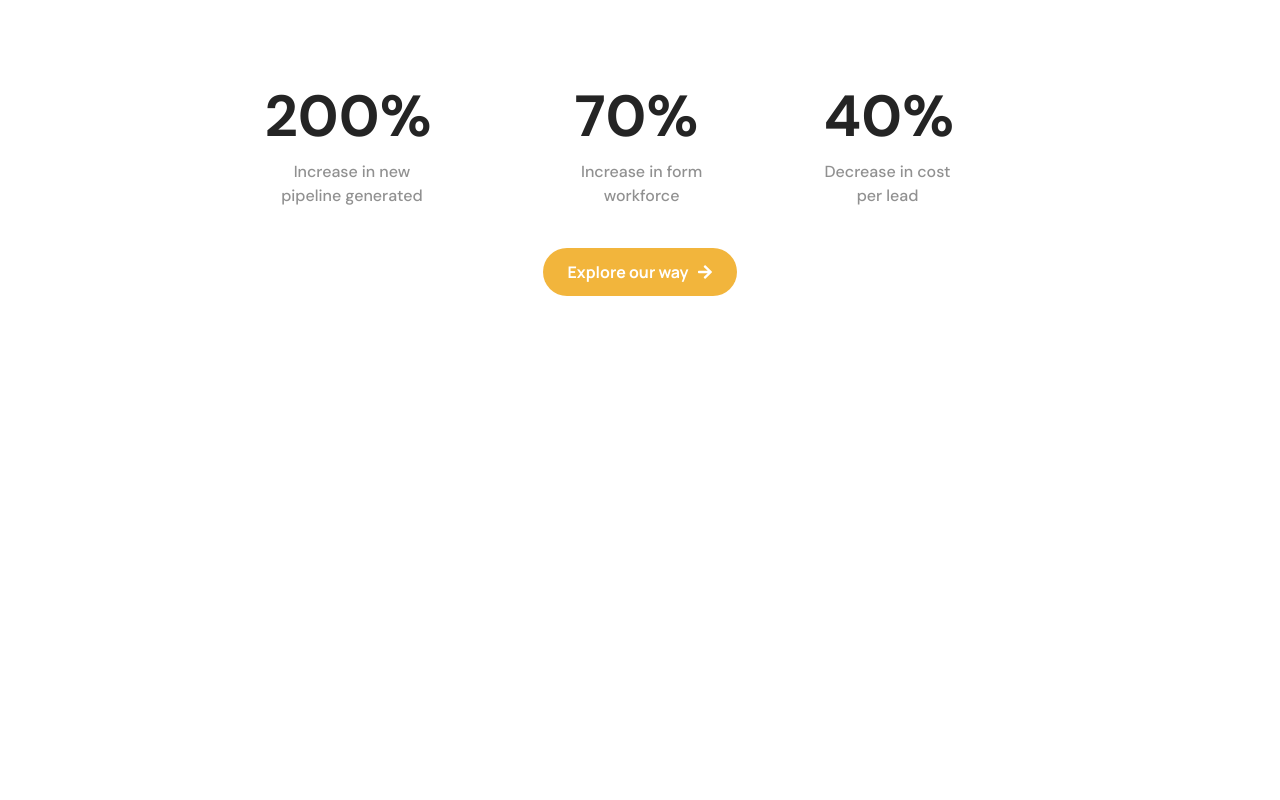
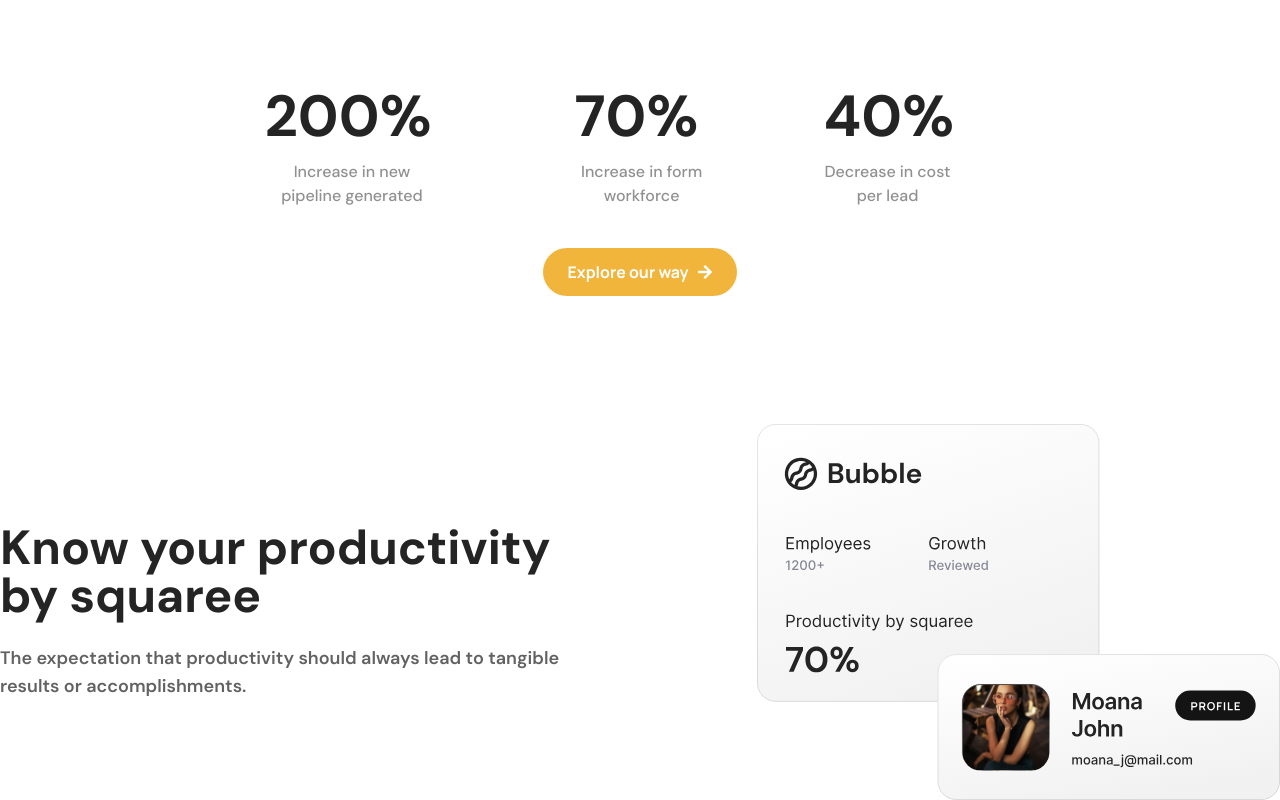
Before and after one commit to 0LrNx/Squaree, a Next.js app: page / in a window 1280 px wide. Shown: the part 2038-2838 px from the top of the page. Before the commit the page ends 2334 px from the top, so only its background shows below. Built offline with nearby package versions, Linux system fonts and the light colour scheme.

Commit message:
feat: productivity section

```diff
--- a/app/page.tsx
+++ b/app/page.tsx
@@ -3,6 +3,7 @@ import TextHero from "@/app/src/components/Hero/textHero"
 import ImageHero from "@/app/src/components/Hero/imgHero"
 import Partners from "@/app/src/components/Partners/partners"
 import Growth from "@/app/src/components/Growth/growth"
+import Productivity from "./src/components/Productivity/productivity";
 
 export default function Home() {
   return (
@@ -12,6 +13,7 @@ export default function Home() {
     <ImageHero />
     <Partners />
     <Growth />
+    <Productivity />
   </main>
   )
 }
--- /dev/null
+++ b/app/src/components/Productivity/productivity.tsx
@@ -0,0 +1,24 @@
+import Image from "next/image";
+
+import FeaturesCard from "@/public/features-card.svg";
+
+function Productivity() {
+    return (
+        <div>
+            <div className="flex flex-row justify-center items-center text-dark text-xl font-dmsans font-medium pt-32">
+                <div>
+                    <h2 className="text-5xl text-dark font-bold font-dmsans">Know your productivity <br/> by squaree</h2>
+                    <p className="text-[#626262] text-lg font-manrope font-semibold text-left pt-6 w-3/4">The expectation that productivity should always lead to tangible results or accomplishments.</p>
+                </div>
+                <div className="flex gap-40">
+                    <Image
+                        src={FeaturesCard}
+                        alt="FeaturesCard"
+                    />
+                </div>
+            </div>
+        </div>
+    );
+}
+
+export default Productivity;
```
